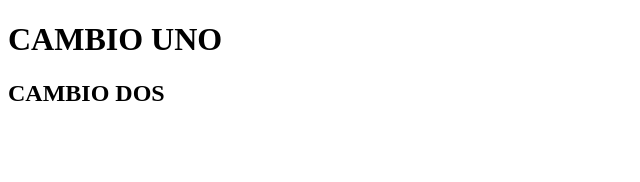
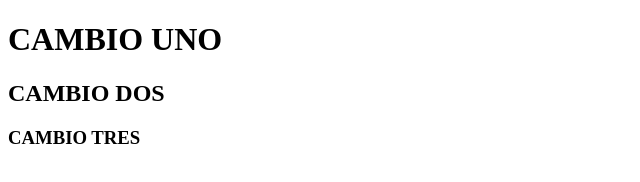
Before and after one commit to wilmortm/diplomado_colsubsidio, a plain HTML site: page class7/ejercicio7.html in a window 1280 px wide. Shown: the whole page, without its empty margins (0-640 px from the left). Drawn offline with Linux system fonts and the light colour scheme.

Commit message:
original

```diff
--- a/class7/ejercicio7.html
+++ b/class7/ejercicio7.html
@@ -11,5 +11,6 @@
 
     <h1>CAMBIO UNO</h1>
     <h2>CAMBIO DOS</h2>
+    <h3>CAMBIO TRES</h3>
 </body>
 </html>
```
